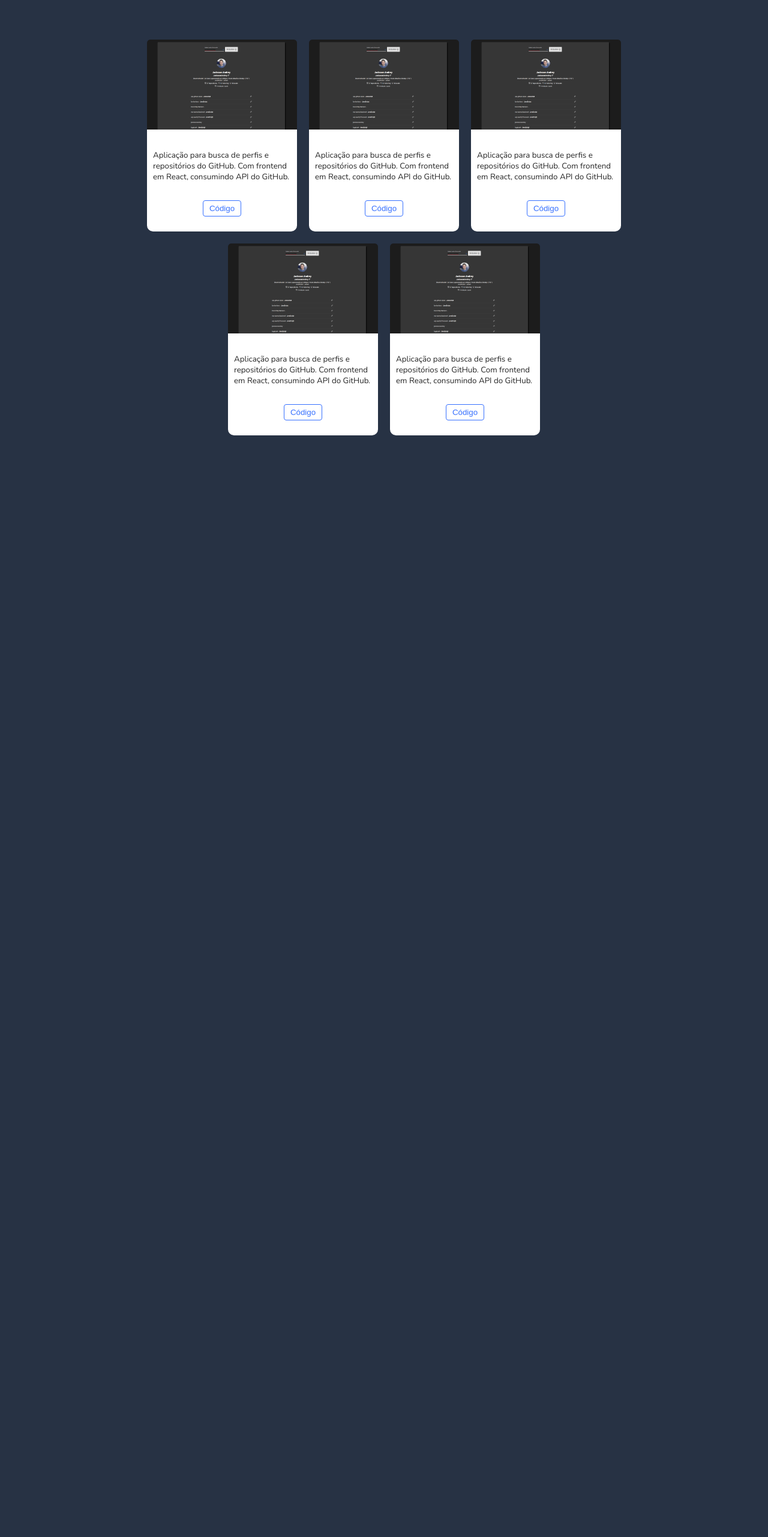
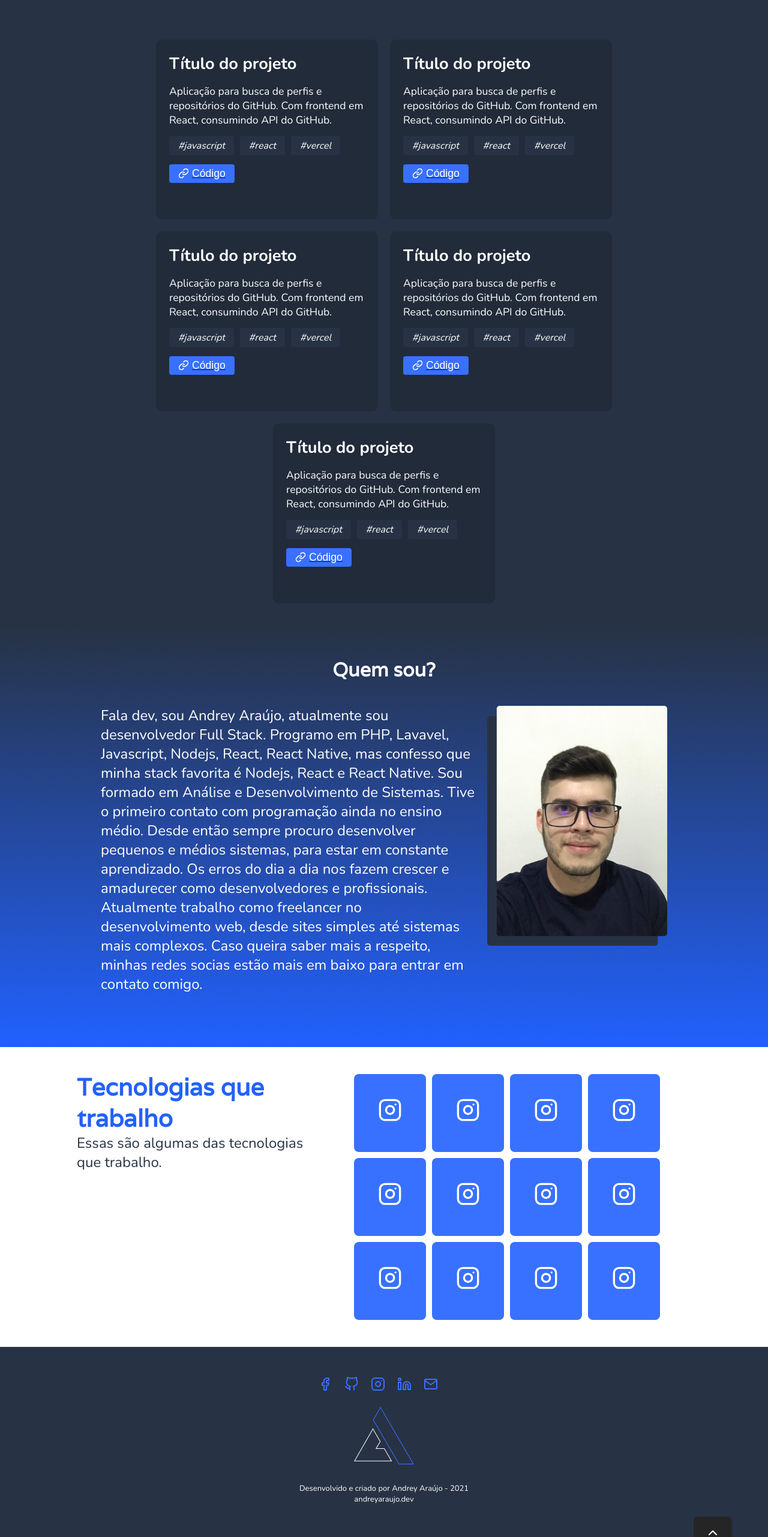
Before and after one commit to JackssonAndrey/portfolio, a Next.js app: page / in a window 1280 px wide. Shown: the part 978-3541 px from the top of the page at 60% size. Before the commit the page ends 1744 px from the top, so only its background shows below. Built offline with nearby package versions, Linux system fonts and the light colour scheme.

Commit message:
layout home page

```diff
--- /dev/null
+++ b/src/pages/_document.tsx
@@ -0,0 +1,26 @@
+import Document, { Html, Head, Main, NextScript } from 'next/document';
+
+class MyDocument extends Document {
+  static async getInitialProps(ctx) {
+    const initialProps = await Document.getInitialProps(ctx)
+    return { ...initialProps }
+  }
+
+  render() {
+    return (
+      <Html>
+        <Head>
+          <meta charSet="utf-8" />
+          <link rel="shortcut icon" href="./favicon.ico" />
+          <title>Andrey Araújo</title>
+        </Head>
+        <body>
+          <Main />
+          <NextScript />
+        </body>
+      </Html>
+    )
+  }
+}
+
+export default MyDocument;
--- a/src/pages/index.tsx
+++ b/src/pages/index.tsx
@@ -1,5 +1,5 @@
 import React from 'react';
-import { FiInstagram, FiLinkedin, FiMail, FiFacebook, FiGithub } from 'react-icons/fi';
+import { FiInstagram, FiLinkedin, FiMail, FiFacebook, FiGithub, FiChevronUp, FiLink } from 'react-icons/fi';
 
 import styles from '../../styles/home.module.css';
 
@@ -84,85 +84,214 @@ const Home: React.FC = () => {
 
         <article className={styles.projects}>
           <div className={styles.cardProject}>
-            <span className={styles.cardImg}>
-              <img src="./print-github.png" alt="Imagem Projeto" />
-            </span>
+            <h3>Título do projeto</h3>
 
             <p>
               Aplicação para busca de perfis e repositórios do GitHub. Com frontend em React, consumindo API do GitHub.
             </p>
 
+            <article className={styles.projectsTags}>
+              <span><em>#javascript</em></span>
+              <span><em>#react</em></span>
+              <span><em>#vercel</em></span>
+            </article>
+
             <span className={styles.cardFooter}>
               <a href="#">
-                <button type="button" className={styles.btnViewCode}>Código</button>
+                <button type="button" className={styles.btnViewCode}><FiLink size={18} style={{ marginRight: '5px' }} /> Código</button>
               </a>
             </span>
           </div>
 
           <div className={styles.cardProject}>
-            <span className={styles.cardImg}>
-              <img src="./print-github.png" alt="Imagem Projeto" />
-            </span>
+            <h3>Título do projeto</h3>
 
             <p>
               Aplicação para busca de perfis e repositórios do GitHub. Com frontend em React, consumindo API do GitHub.
             </p>
 
+            <article className={styles.projectsTags}>
+              <span><em>#javascript</em></span>
+              <span><em>#react</em></span>
+              <span><em>#vercel</em></span>
+            </article>
+
             <span className={styles.cardFooter}>
               <a href="#">
-                <button type="button" className={styles.btnViewCode}>Código</button>
+                <button type="button" className={styles.btnViewCode}><FiLink size={18} style={{ marginRight: '5px' }} /> Código</button>
               </a>
             </span>
           </div>
 
           <div className={styles.cardProject}>
-            <span className={styles.cardImg}>
-              <img src="./print-github.png" alt="Imagem Projeto" />
-            </span>
+            <h3>Título do projeto</h3>
 
             <p>
               Aplicação para busca de perfis e repositórios do GitHub. Com frontend em React, consumindo API do GitHub.
             </p>
 
+            <article className={styles.projectsTags}>
+              <span><em>#javascript</em></span>
+              <span><em>#react</em></span>
+              <span><em>#vercel</em></span>
+            </article>
+
             <span className={styles.cardFooter}>
               <a href="#">
-                <button type="button" className={styles.btnViewCode}>Código</button>
+                <button type="button" className={styles.btnViewCode}><FiLink size={18} style={{ marginRight: '5px' }} /> Código</button>
               </a>
             </span>
           </div>
 
           <div className={styles.cardProject}>
-            <span className={styles.cardImg}>
-              <img src="./print-github.png" alt="Imagem Projeto" />
-            </span>
+            <h3>Título do projeto</h3>
 
             <p>
               Aplicação para busca de perfis e repositórios do GitHub. Com frontend em React, consumindo API do GitHub.
             </p>
 
+            <article className={styles.projectsTags}>
+              <span><em>#javascript</em></span>
+              <span><em>#react</em></span>
+              <span><em>#vercel</em></span>
+            </article>
+
             <span className={styles.cardFooter}>
               <a href="#">
-                <button type="button" className={styles.btnViewCode}>Código</button>
+                <button type="button" className={styles.btnViewCode}><FiLink size={18} style={{ marginRight: '5px' }} /> Código</button>
               </a>
             </span>
           </div>
 
           <div className={styles.cardProject}>
-            <span className={styles.cardImg}>
-              <img src="./print-github.png" alt="Imagem Projeto" />
-            </span>
+            <h3>Título do projeto</h3>
 
             <p>
               Aplicação para busca de perfis e repositórios do GitHub. Com frontend em React, consumindo API do GitHub.
             </p>
 
+            <article className={styles.projectsTags}>
+              <span><em>#javascript</em></span>
+              <span><em>#react</em></span>
+              <span><em>#vercel</em></span>
+            </article>
+
             <span className={styles.cardFooter}>
               <a href="#">
-                <button type="button" className={styles.btnViewCode}>Código</button>
+                <button type="button" className={styles.btnViewCode}><FiLink size={18} style={{ marginRight: '5px' }} /> Código</button>
               </a>
             </span>
           </div>
         </article>
+      </div>
+
+      <div className={styles.aboutMe}>
+        <h1>Quem sou?</h1>
+
+        <div className={styles.aboutMeContent}>
+          <article>
+            Fala dev, sou Andrey Araújo, atualmente sou desenvolvedor Full Stack. Programo em PHP, Lavavel, Javascript, Nodejs,
+            React, React Native, mas confesso que minha stack favorita é Nodejs, React e React Native. Sou formado em Análise e
+            Desenvolvimento de Sistemas. Tive o primeiro contato com programação ainda no ensino médio. Desde então sempre procuro
+            desenvolver pequenos e médios sistemas, para estar em constante aprendizado. Os erros do dia a dia nos fazem crescer e
+            amadurecer como desenvolvedores e profissionais.
+
+            Atualmente trabalho como freelancer no desenvolvimento web, desde sites simples até sistemas mais complexos. Caso
+            queira saber mais a respeito, minhas redes socias estão mais em baixo para entrar em contato comigo.
+          </article>
+          <article>
+            <img src="./perfil.png" alt="Andrey Araújo" />
+          </article>
+        </div>
+      </div>
+
+      <div className={styles.techs}>
+        <div className={styles.techsContent}>
+          <article>
+            <h1>Tecnologias que trabalho</h1>
+            <p>Essas são algumas das tecnologias que trabalho.</p>
+          </article>
+          <article>
+            <span>
+              <FiInstagram size={40} />
+            </span>
+            <span>
+              <FiInstagram size={40} />
+            </span>
+            <span>
+              <FiInstagram size={40} />
+            </span>
+            <span>
+              <FiInstagram size={40} />
+            </span>
+            <span>
+              <FiInstagram size={40} />
+            </span>
+            <span>
+              <FiInstagram size={40} />
+            </span>
+
+            <span>
+              <FiInstagram size={40} />
+            </span>
+            <span>
+              <FiInstagram size={40} />
+            </span>
+            <span>
+              <FiInstagram size={40} />
+            </span>
+            <span>
+              <FiInstagram size={40} />
+            </span>
+            <span>
+              <FiInstagram size={40} />
+            </span>
+            <span>
+              <FiInstagram size={40} />
+            </span>
+          </article>
+        </div>
+      </div>
+
+      <div className={styles.footer}>
+        <div className={styles.footerContent}>
+          <article>
+            <ul className={styles.listSocial}>
+              <li>
+                <a href="#">
+                  <FiFacebook size={24} />
+                </a>
+              </li>
+              <li>
+                <a href="#">
+                  <FiGithub size={24} />
+                </a>
+              </li>
+              <li>
+                <a href="#">
+                  <FiInstagram size={24} />
+                </a>
+              </li>
+              <li>
+                <a href="#">
+                  <FiLinkedin size={24} />
+                </a>
+              </li>
+              <li>
+                <a href="#">
+                  <FiMail size={24} />
+                </a>
+              </li>
+            </ul>
+          </article>
+          <img src="./logo-maior.svg" alt="Andrey Araujo" />
+          <p>Desenvolvido e criado por Andrey Araújo - {new Date().getFullYear()}</p>
+          <p>andreyaraujo.dev</p>
+        </div>
+
+        <span className={styles.returnTop}>
+          <FiChevronUp size={24} />
+        </span>
       </div>
     </div>
   )
--- a/styles/home.module.css
+++ b/styles/home.module.css
@@ -144,54 +144,220 @@
 }
 
 .cardProject {
-  width: 250px;
-  height: 320px;
-  background: #FFF;
+  width: 370px;
+  height: 300px;
+  background: #212b3a;
   padding: 0 10px 10px 10px;
   border-radius: 10px;
 
   display: flex;
   flex-direction: column;
-  align-items: center;
+  align-items: flex-start;
   align-content: space-between;
   margin: 10px;
+  padding: 20px;
+  color: #FFF;
+  border: 2px solid #212b3a;
+
+  transition: border-color .3s;
 }
 
-.cardImg {
-  flex: 1;
-  width: inherit;
-  height: 150px;
+.cardProject:hover {
+  border-color: #2261FF;
 }
 
-.cardImg img {
-  width: inherit;
-  height: inherit;
-  border-radius: 4px 4px 0 0;
+.cardProject h3 {
+  font-size: 1.7rem;
 }
 
 .cardProject p {
-  color: #252525;
-  font-size: 10pt;
+  font-size: 1.1rem;
+  margin-top: 15px;
+}
+
+.projectsTags {
+  display: flex;
+  flex-direction: row;
+  align-items: flex-start;
+
+  width: 100%;
+}
+
+.projectsTags span {
+  margin-top: 15px;
+  margin-right: 10px;
+  padding: 5px 15px;
+  background: #273244;
+
+  border-radius: 4px;
 }
 
 .cardFooter {
   margin-top: 15px;
-  padding: 15px 20px;
 }
 
 .btnViewCode {
-  padding: 5px 10px;
+  display: flex;
+  flex-direction: row;
+  justify-content: space-between;
+  align-items: center;
+
+  padding: 5px 15px;
   border-radius: 4px;
   outline: none;
-  color: #3871FF;
-  border: 1px #3871FF solid;
-  background: #FFF;
+  color: #FFF;
+  background: #3871FF;
   cursor: pointer;
+  border: none;
+  font-size: 1.1rem;
+  text-decoration: none;
 
-  transition: background-color 0.3s;
+  transition: opacity 0.3s;
 }
 
 .btnViewCode:hover {
-  background: #3871FF;
+  opacity: 0.8;
+}
+
+.aboutMe {
+  min-height: 700px;
+  background: linear-gradient(0.28deg, #2261FF 0.26%, rgba(66, 120, 255, 0) 99.78%);
+  padding: 50px;
+}
+
+.aboutMe h1 {
   color: #FFF;
+  text-align: center;
+  margin-bottom: 20px;
 }
+
+.aboutMeContent {
+  margin: auto;
+  margin-top: 40px;
+  display: flex;
+  justify-content: space-around;
+  width: 80%;
+}
+
+.aboutMeContent article:nth-child(1) {
+  display: flex;
+  flex-direction: column;
+  align-items: flex-start;
+
+  margin-right: 20px;
+  color: #FFF;
+  font-size: 18pt;
+}
+
+.aboutMeContent article:nth-child(2) {
+  display: flex;
+  justify-content: center;
+  flex-direction: column;
+  align-items: flex-end;
+
+  height: 400px;
+  width: 300px;
+}
+
+.aboutMeContent article:nth-child(2) img {
+  height: inherit;
+  width: inherit;
+}
+
+.techs {
+  height: auto;
+
+  background: #FFF;
+  color: #273244;
+  padding: 40px 0px;
+}
+
+.techsContent {
+  width: 80%;
+  margin: auto;
+
+  display: flex;
+  justify-content: space-evenly;
+}
+
+.techs article:nth-child(1) {
+  font-size: 20pt;
+
+  width: 40%;
+}
+
+.techs article:nth-child(1) h1 {
+  color: #2261FF;
+}
+
+.techs article:nth-child(1) p {
+  color: #273244;
+  font-size: 1.5rem;
+}
+
+.techs article:nth-child(2) {
+  flex: 1;
+  display: flex;
+  justify-content: center;
+  flex-direction: row;
+
+  flex-wrap: wrap;
+}
+
+.techs article:nth-child(2) span {
+  padding: 40px;
+  margin: 5px;
+
+  border-radius: 8px;
+
+  background-color: #3871FF;
+  color: #FFF;
+  border-bottom: 4px solid #3871FF;
+
+  transition: opacity .3s;
+}
+
+.techs article:nth-child(2) span:hover {
+  opacity: 0.8;
+  cursor: pointer;
+  border-bottom-color: #212b3a;
+}
+
+.footer {
+  padding: 40px;
+}
+
+.footerContent {
+  display: flex;
+  justify-content: center;
+  align-items: center;
+  flex-direction: column;
+}
+
+.footer p {
+  color: #FFF;
+  font-size: small;
+}
+
+.footer img {
+  max-width: 100px;
+  margin: 20px;
+}
+
+.returnTop {
+  padding: 15px 20px;
+  margin: 20px;
+  border-radius: 8px;
+
+  float: right;
+
+  background: #252525;
+  color: #FFF;
+
+  transition: opacity .3s;
+}
+
+.returnTop:hover {
+  opacity: 0.8;
+  cursor: pointer;
+}
```
Also changed, not shown: public/perfil.png (added), 1 other file (tests, documents, lock files or other folders).
